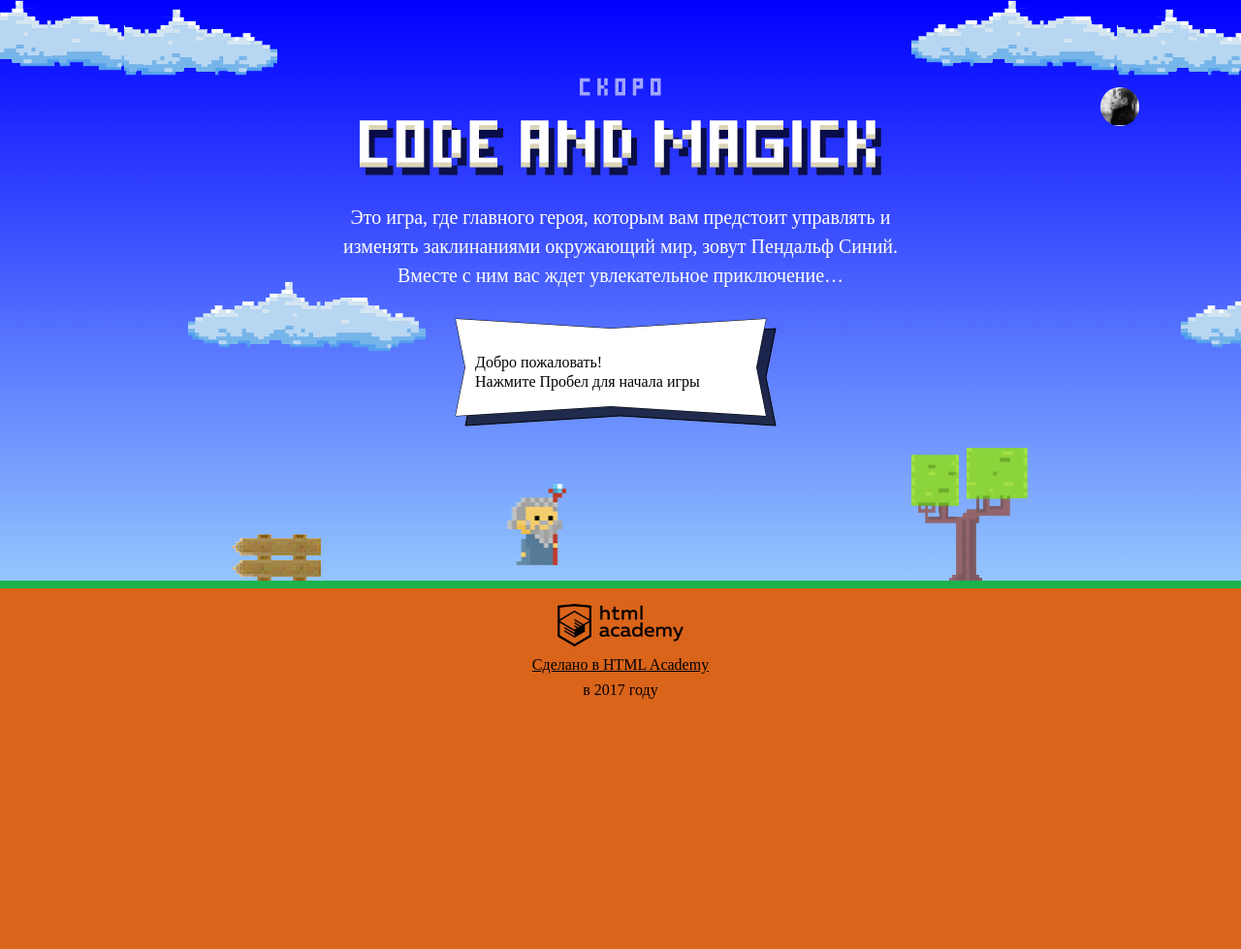
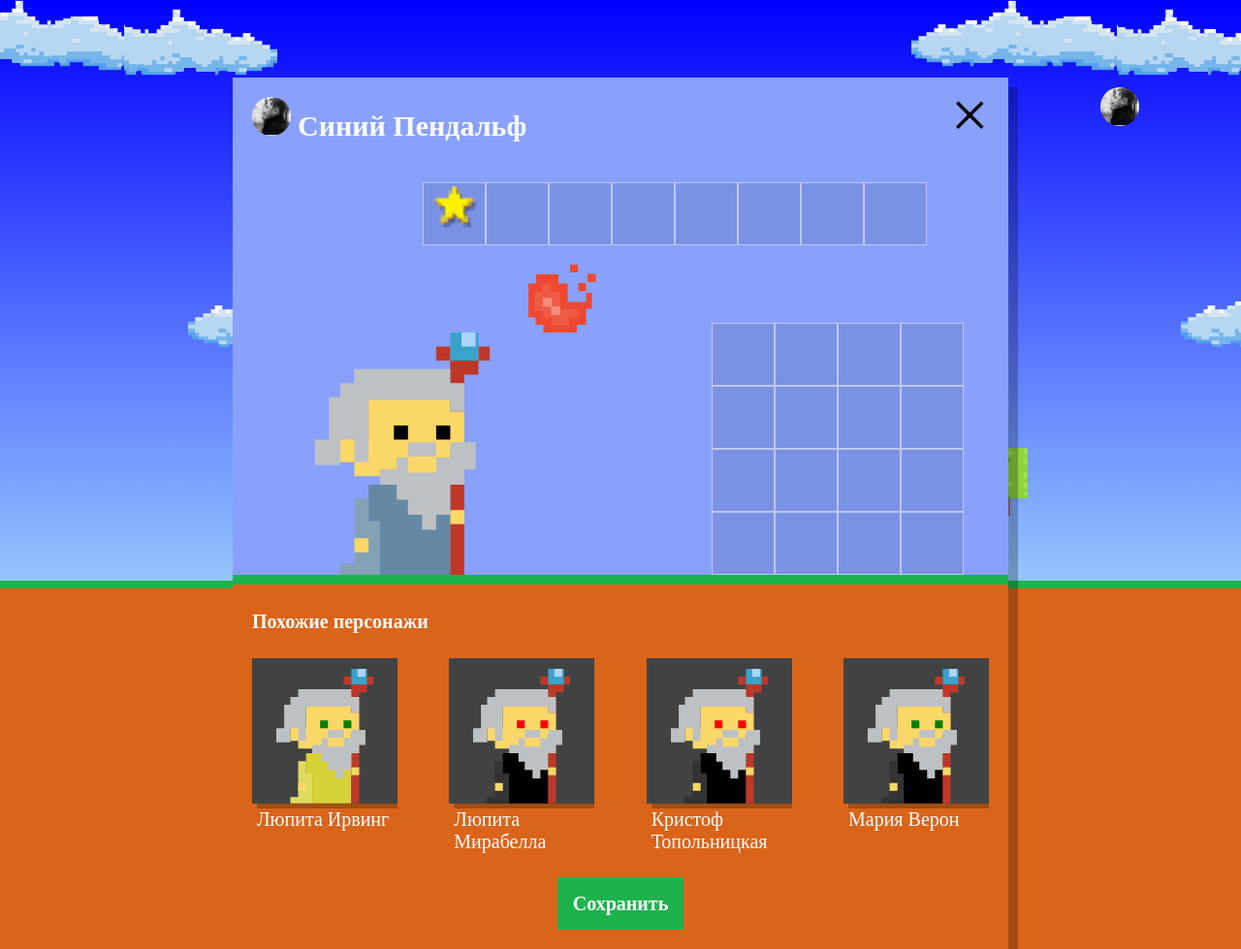
Before and after one commit to ogerasina/809287-code-and-magick-20, a website: page index.html in a window 1280 px wide. Shown: the whole page at 97% size. Before the commit the page ends 800 px from the top, so only its background shows below. Drawn offline with Linux system fonts and the light colour scheme; a web font is replaced by a local one.

Commit message:
7. Учебный проект: нас орда

```diff
--- a/index.html
+++ b/index.html
@@ -182,5 +182,6 @@
 </template>
 <script src="js/stat.js"></script>
 <script src="js/game.js"></script>
+<script src="js/setup.js"></script>
 </body>
 </html>
--- /dev/null
+++ b/js/setup.js
@@ -0,0 +1,51 @@
+'use strict';
+
+var userDialog = document.querySelector('.setup');
+userDialog.classList.remove('hidden');
+var WIZARD_NAMES = ['Иван', 'Хуан', 'Себастьян', 'Мария', 'Кристоф', 'Виктор', 'Юлия', 'Люпита', 'Вашингтон'];
+var WIZARD_SURNAMES = ['да Марья', 'Верон', 'Мирабелла', 'Вальц', 'Онопко', 'Топольницкая', 'Нионго', 'Ирвинг'];
+var COAT_COLORS = ['rgb(101, 137, 164)', 'rgb(241, 43, 107)', 'rgb(146, 100, 161)', 'rgb(56, 159, 117)', 'rgb(215, 210, 55)', 'rgb(0, 0, 0)'];
+var EYES_COLORS = ['black', 'red', 'blue', 'yellow', 'green'];
+var wizards = [];
+var similarWizardTemplate = document.querySelector('#similar-wizard-template')
+  .content
+  .querySelector('.setup-similar-item');
+var similarListElement = userDialog.querySelector('.setup-similar-list');
+
+
+function getRandomInt(max) {
+  return Math.floor(Math.random() * Math.floor(max));
+}
+
+var createWizzardsMap = function (names, surnames, coatColor, eyesColor) {
+  var element = {};
+
+  element.name = names[getRandomInt(names.length)] + ' ' + surnames[getRandomInt(surnames.length)];
+  element.coatColor = coatColor[getRandomInt(coatColor.length)];
+  element.eyesColor = eyesColor[getRandomInt(eyesColor.length)];
+  wizards.push(element);
+
+  return wizards;
+};
+
+for (var i = 0; i < 4; i++) {
+  createWizzardsMap(WIZARD_NAMES, WIZARD_SURNAMES, COAT_COLORS, EYES_COLORS);
+}
+
+var renderWizard = function (wizard) {
+  var wizardElement = similarWizardTemplate.cloneNode(true);
+
+  wizardElement.querySelector('.setup-similar-label').textContent = wizard.name;
+  wizardElement.querySelector('.wizard-coat').style.fill = wizard.coatColor;
+  wizardElement.querySelector('.wizard-eyes').style.fill = wizard.eyesColor;
+
+  return wizardElement;
+};
+
+var fragment = document.createDocumentFragment();
+for (var j = 0; j < wizards.length; j++) {
+  fragment.appendChild(renderWizard(wizards[j]));
+}
+similarListElement.appendChild(fragment);
+
+userDialog.querySelector('.setup-similar').classList.remove('hidden');
```
